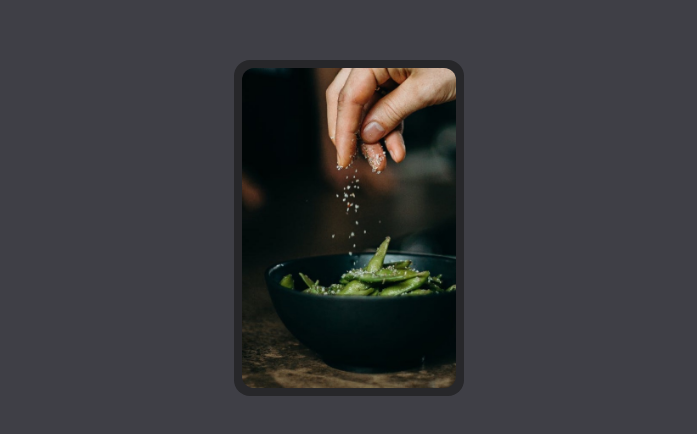
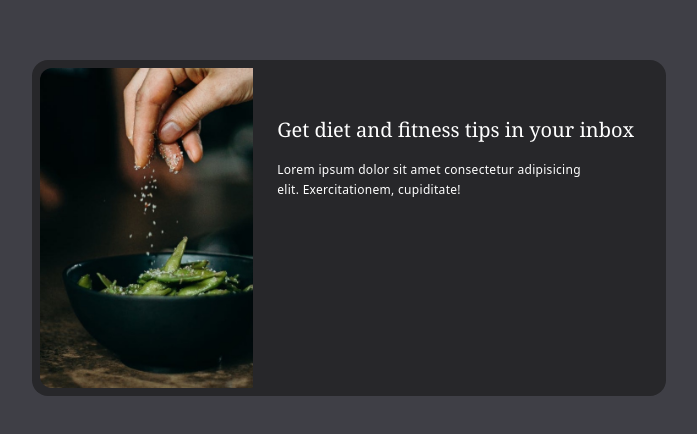
Before and after one commit to probillal/email-subscribe-resource, a website: page index.html in a window 1280 px wide. Shown: the part 172-606 px from the top of the page, without its empty margins (291-988 px from the left). Drawn offline with Linux system fonts and the light colour scheme.

Commit message:
correction flex-container

```diff
--- a/index.html
+++ b/index.html
@@ -14,15 +14,27 @@
     >
       <!-- card container -->
       <div class="p-2 mx-5 bg-zinc-800 rounded-2xl">
-        <div class="flex flex-col Md:flex-row rounded-l-xl">
+        <div class="flex flex-col md:flex-row rounded-l-xl">
           <!-- images section -->
           <img
             src="images/image.jpg"
             alt=""
-            class="object-fit rounded-xl h-80 md:h-68 md:rounded-l-xl transform hover:scale-105 hover:rounded-lg duration-200"
+            class="object-fit rounded-xl h-80 md:h-68 md:rounded-l-xl md:rounded-r-none transform hover:scale-105 hover:rounded-lg duration-200"
           />
           <!-- content section -->
-          <!-- <div class="p-6 py-12"></div> -->
+          <div class="p-6 py-12">
+            <h2
+              class="font-serif text-xl font-medium text-white text-center md:text-left"
+            >
+              Get diet and fitness tips in your inbox
+            </h2>
+            <p
+              class="max-w-xs leading-5 tracking-wide text-xs text-center text-white my-4 md:text-left"
+            >
+              Lorem ipsum dolor sit amet consectetur adipisicing elit.
+              Exercitationem, cupiditate!
+            </p>
+          </div>
         </div>
       </div>
     </div>
```
Also changed, not shown: css/style.css.
